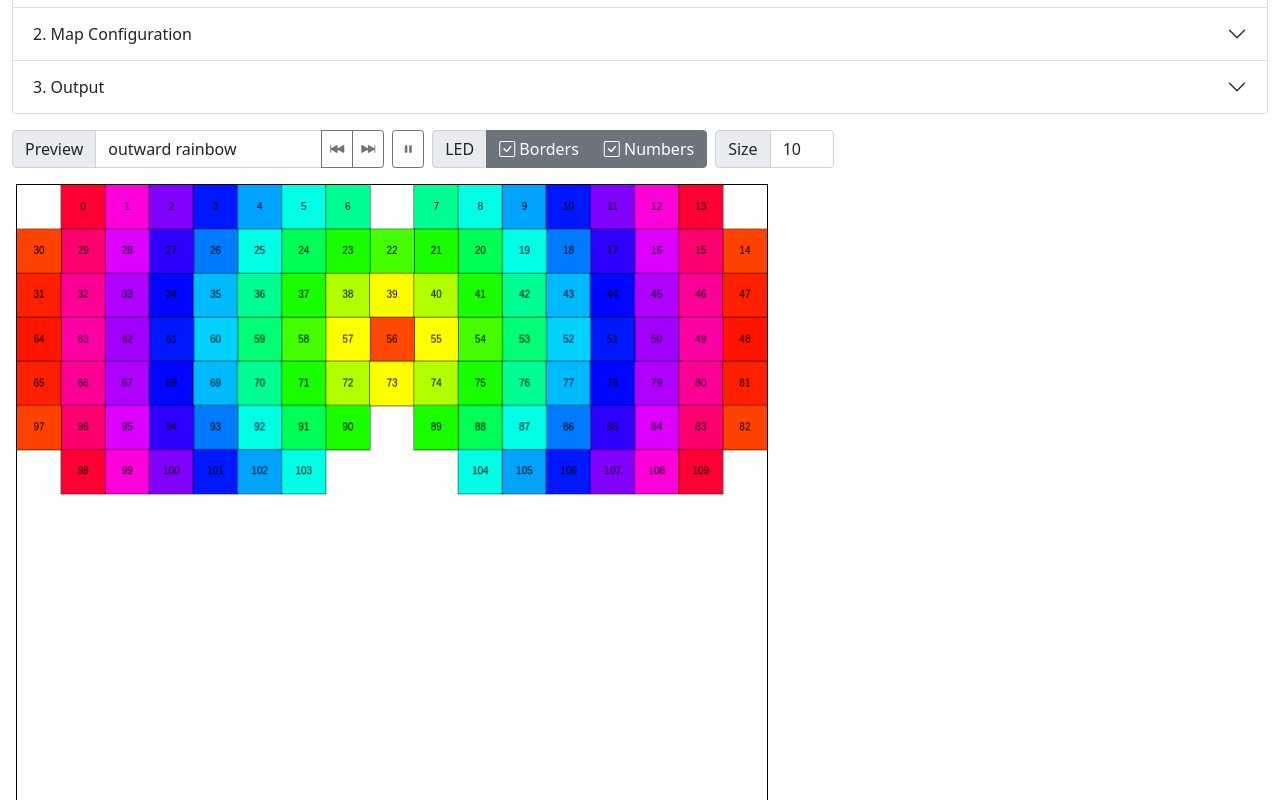
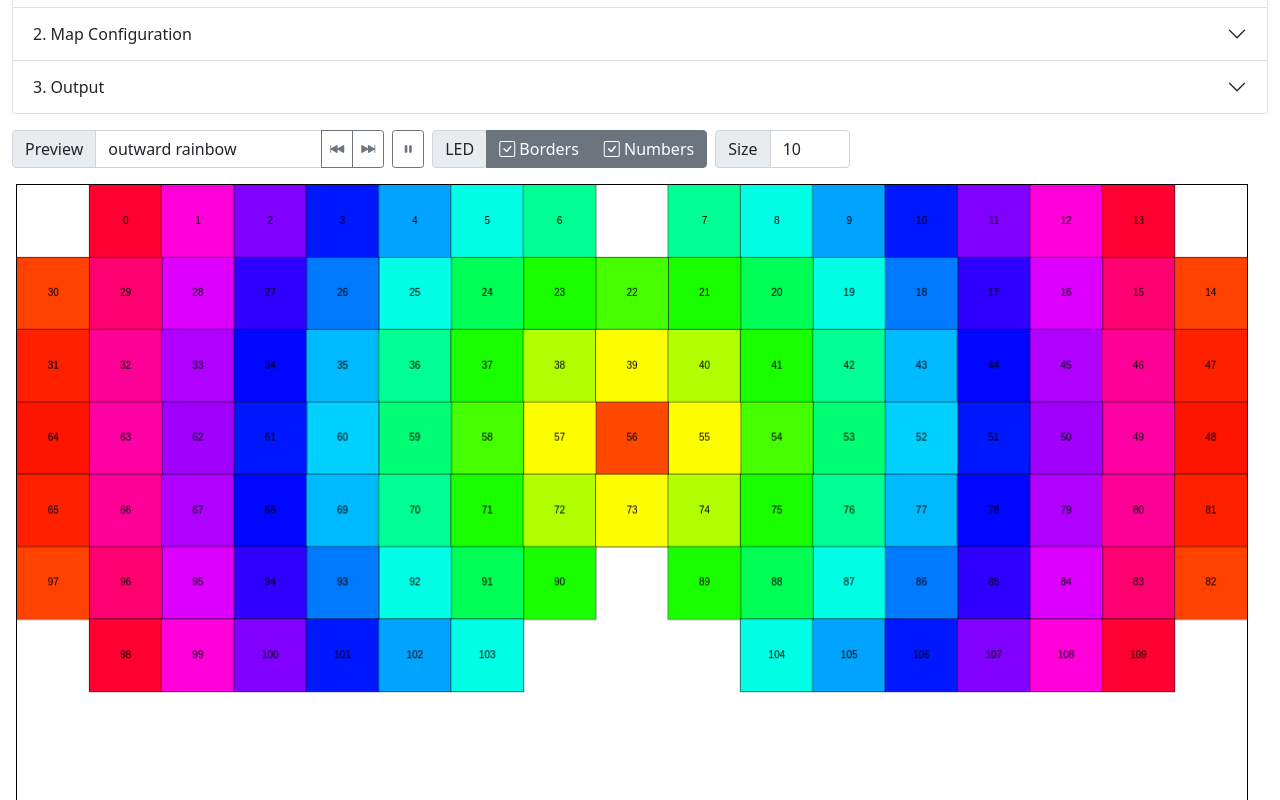
Before and after one commit to jasoncoon/led-mapper, a website: page index.htm in a window 1280 px wide. Shown: the part 500-1300 px from the top of the page. Drawn offline with nearby package versions, Linux system fonts and the light colour scheme.

Commit message:
Size canvas to the full window width.

```diff
--- a/index.htm
+++ b/index.htm
@@ -513,7 +513,7 @@ i	x	y
         <div class="btn-group" role="group">
           <div class="input-group" title="LED Numbers Font Size">
             <div class="input-group-text">Size</div>
-            <input id="inputPreviewFontSize" class="form-control" type="number" step="0.25" min="0.25" value="10" style="width: 4rem" />
+            <input id="inputPreviewFontSize" class="form-control" type="number" step="0.25" min="0.25" value="10" style="width: 5rem" />
           </div>
         </div>
       </div>
--- a/index.js
+++ b/index.js
@@ -193,7 +193,8 @@ function onTextLayoutChange() {
 }
 
 function onWindowResize() {
-  const min = Math.min(window.innerWidth, window.innerHeight) - 48;
+  // const min = Math.min(window.innerWidth, window.innerHeight) - 48;
+  const min = window.innerWidth - 48;
 
   canvasPreview.width = min;
   canvasPreview.height = min;
```
